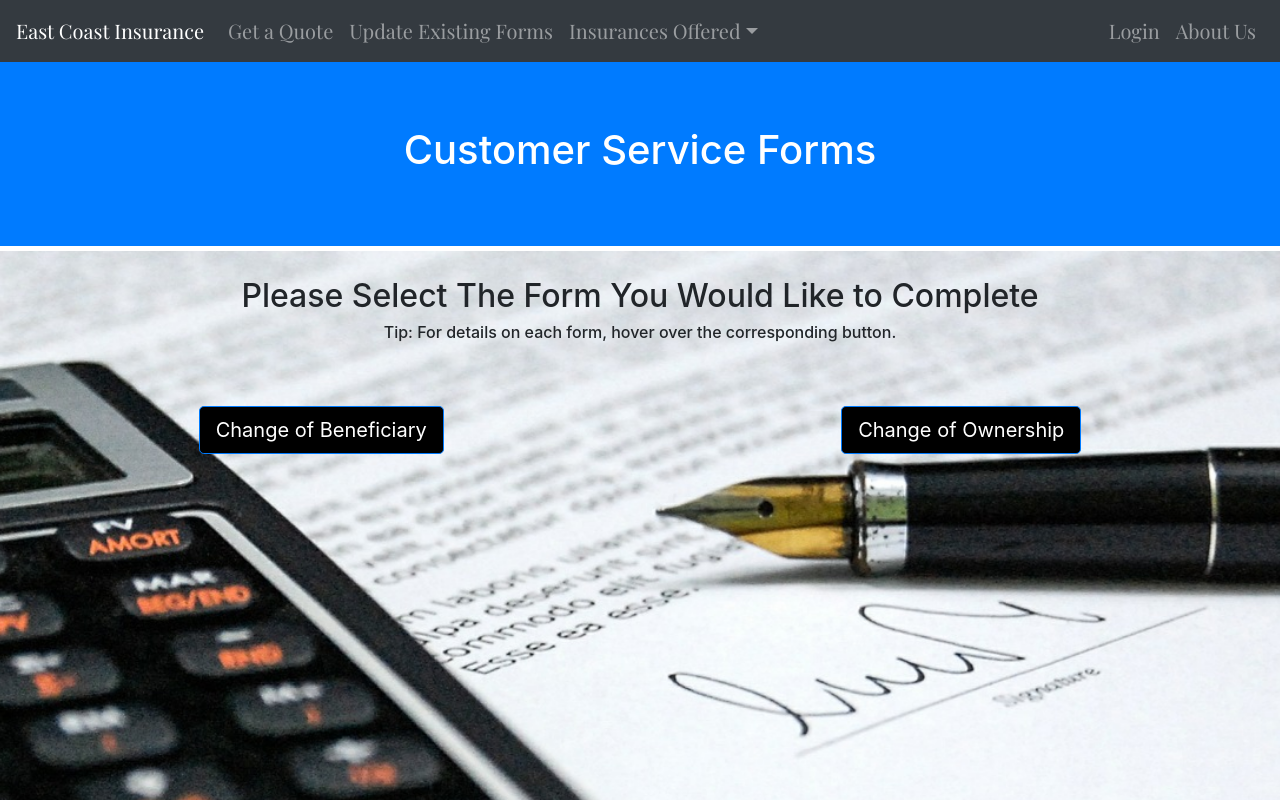
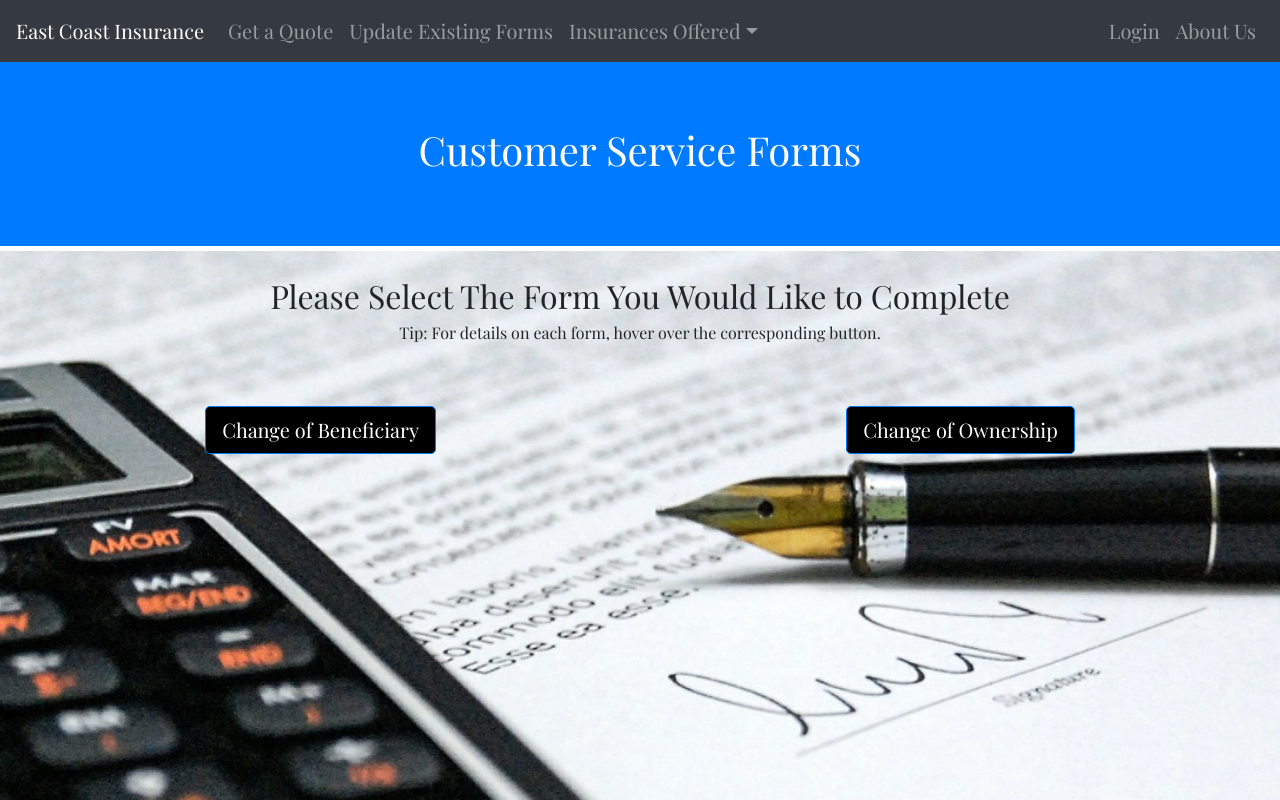
Before and after one commit to diana603/project3, a React (Create React App) app in the folder client/: page /customer in a window 1280 px wide. Shown: the top 800 px of the page. Built offline with nearby package versions, Linux system fonts and the light colour scheme; no server answers.

Commit message:
added font

```diff
--- a/client/src/pages/customer.css
+++ b/client/src/pages/customer.css
@@ -2,46 +2,66 @@
     background-color: #007BFF !important ;
     /* background-image: url(../pages/images/formimg.jpg); background-size: 100%; */
     margin-bottom: 5px;
+    font-family: 'Playfair Display', serif;
+
 }
 
 .text{
     color:white;
+    font-family: 'Playfair Display', serif;
+
 }
 .beneForm{
-    padding-top: 20px
+    padding-top: 20px;
+    font-family: 'Playfair Display', serif;
+
 }
 .introSentence{
     display:flex;
     justify-content:space-between;
     font-size: 190%;
+    font-family: 'Playfair Display', serif;
+
 }
 .beneBtn{
     display:flex;
     justify-content: flex-end;
+    font-family: 'Playfair Display', serif;
+
 }
 .gobackBtn{
     margin-right:2%;
+    font-family: 'Playfair Display', serif;
+
 }
 .formbtn{
     display:flex;
     justify-content: space-around;
     margin-top: 5%;
+    font-family: 'Playfair Display', serif;
+
 }
 
 h2 {
     padding-top: 2%;
     text-align: center;
     font-size: 200%;
+    font-family: 'Playfair Display', serif;
+
 
 }
 
 h3 {
     text-align: center;
-    font-size: 100%
+    font-size: 100%;
+    font-family: 'Playfair Display', serif;
+
 }
 
 .BForm, .OForm, .WForm {
     background-color: black;
+    font-family: 'Playfair Display', serif;
+
 
 }
 
```
